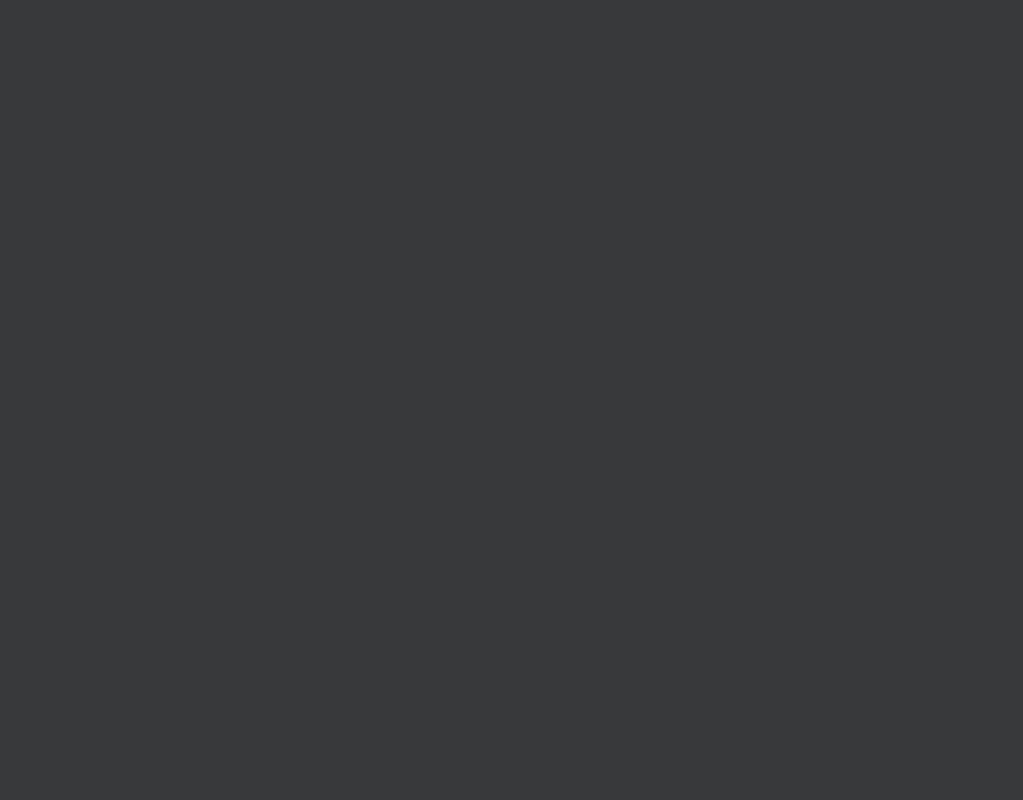
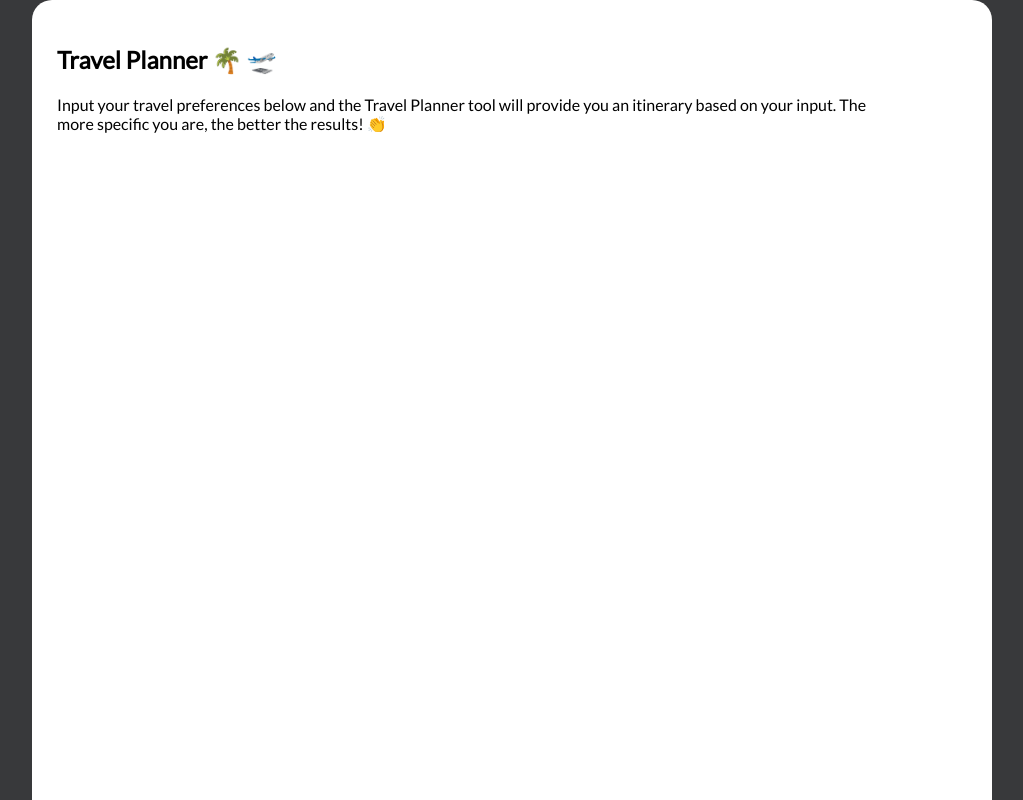
Before and after one commit to Rallefar1103/travel-planner-frontend, a React (Create React App) app: page / in a window 1280 px wide. Shown: the top 800 px of the page, without its empty margins (128-1151 px from the left). Built offline with nearby package versions, Linux system fonts and the light colour scheme.

Commit message:
sets up the form container and adds text

```diff
--- a/src/App.css
+++ b/src/App.css
@@ -2,16 +2,6 @@
   text-align: center;
 }
 
-.App-logo {
-  height: 40vmin;
-  pointer-events: none;
-}
-
-@media (prefers-reduced-motion: no-preference) {
-  .App-logo {
-    animation: App-logo-spin infinite 20s linear;
-  }
-}
 
 .App-header {
   background-color: #38393b;
@@ -20,19 +10,4 @@
   flex-direction: column;
   align-items: center;
   justify-content: center;
-  font-size: calc(10px + 2vmin);
-  color: white;
 }
-
-.App-link {
-  color: #61dafb;
-}
-
-@keyframes App-logo-spin {
-  from {
-    transform: rotate(0deg);
-  }
-  to {
-    transform: rotate(360deg);
-  }
-}
--- a/src/App.tsx
+++ b/src/App.tsx
@@ -1,11 +1,15 @@
 import React from "react";
-import logo from "./logo.svg";
+
 import "./App.css";
+import ItineraryForm from "./components/itineraryForm";
 
 function App() {
   return (
     <div className="App">
-      <header className="App-header"></header>
+      <header className="App-header">
+        {" "}
+        <ItineraryForm />
+      </header>
     </div>
   );
 }
--- a/src/components/itineraryForm.tsx
+++ b/src/components/itineraryForm.tsx
@@ -1,7 +1,22 @@
 import React from "react";
+import "./styles/itineraryForm.css";
+
+function handleSubmit() {}
 
 const ItineraryForm = () => {
-  return <div></div>;
+  return (
+    <section id="itineraryForm">
+      <h1 className="formTitle"> Travel Planner 🌴 🛫 </h1>
+      <p className="formDescription">
+        {" "}
+        Input your travel preferences below and the Travel Planner tool will
+        provide you an itinerary based on your input. The more specific you are,
+        the better the results! 👏
+      </p>
+
+      <form className="form" onSubmit={handleSubmit}></form>
+    </section>
+  );
 };
 
 export default ItineraryForm;
--- /dev/null
+++ b/src/components/styles/itineraryForm.css
@@ -0,0 +1,29 @@
+@import url('https://fonts.googleapis.com/css2?family=Lato:wght@400&display=swap');
+
+#itineraryForm, .formDescription, .formTitle {
+    font-family: 'Lato', sans-serif;
+}
+
+#itineraryForm {
+    flex-direction: column;
+    align-items: center;
+    width: 75vw;
+    height: 80vw;
+    background-color: white;
+    border-radius: 20px;
+    text-align: left;
+
+}
+
+.formTitle {
+    padding-left: 25px;
+    padding-top: 25px;
+}
+
+.formDescription {
+    font-size: 25;
+    color: black;
+    width: 65vw;
+    padding-left: 25px;
+    padding-bottom: 25px;
+}
--- a/src/index.css
+++ b/src/index.css
@@ -1,8 +1,12 @@
+* {
+  font-family: 'Poppins', sans-serif;
+}
+
+
+
 body {
   margin: 0;
-  font-family: -apple-system, BlinkMacSystemFont, 'Segoe UI', 'Roboto', 'Oxygen',
-    'Ubuntu', 'Cantarell', 'Fira Sans', 'Droid Sans', 'Helvetica Neue',
-    sans-serif;
+
   -webkit-font-smoothing: antialiased;
   -moz-osx-font-smoothing: grayscale;
 }
```
